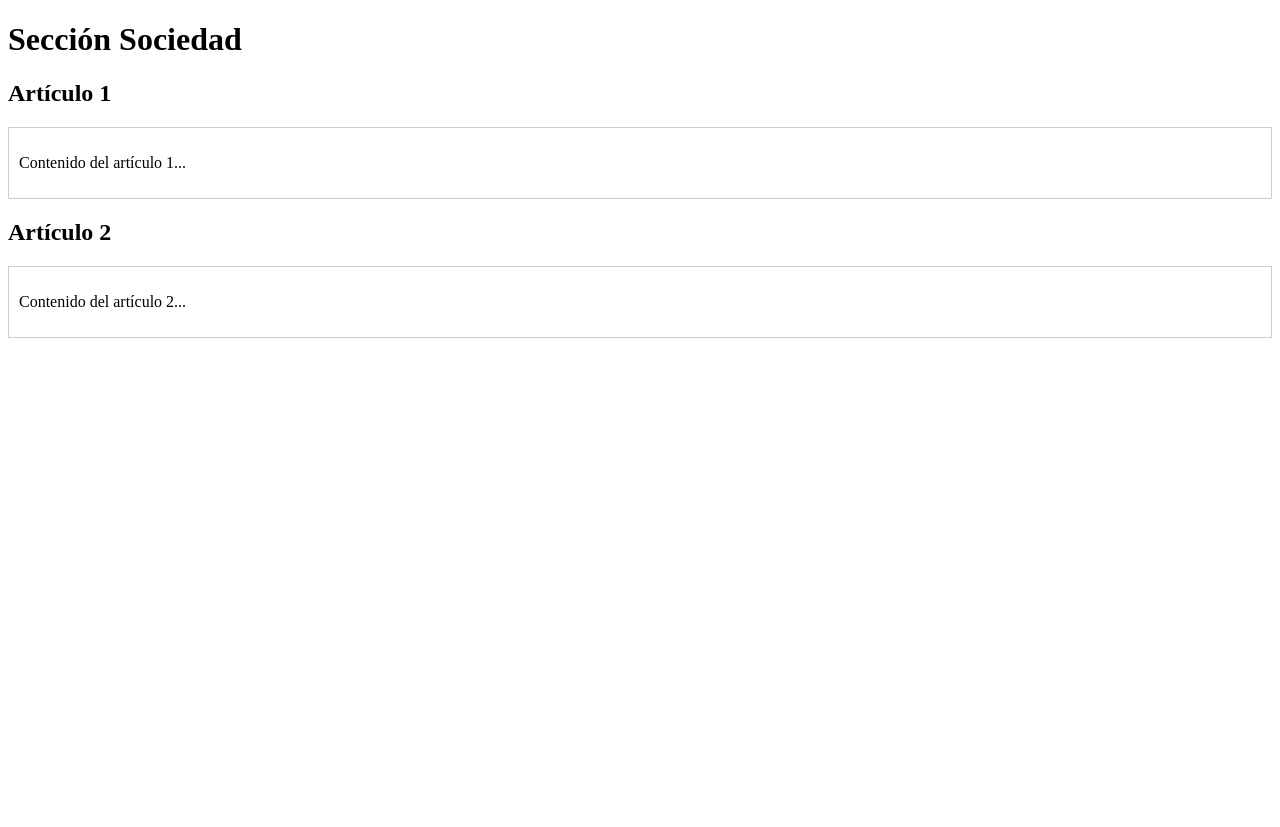
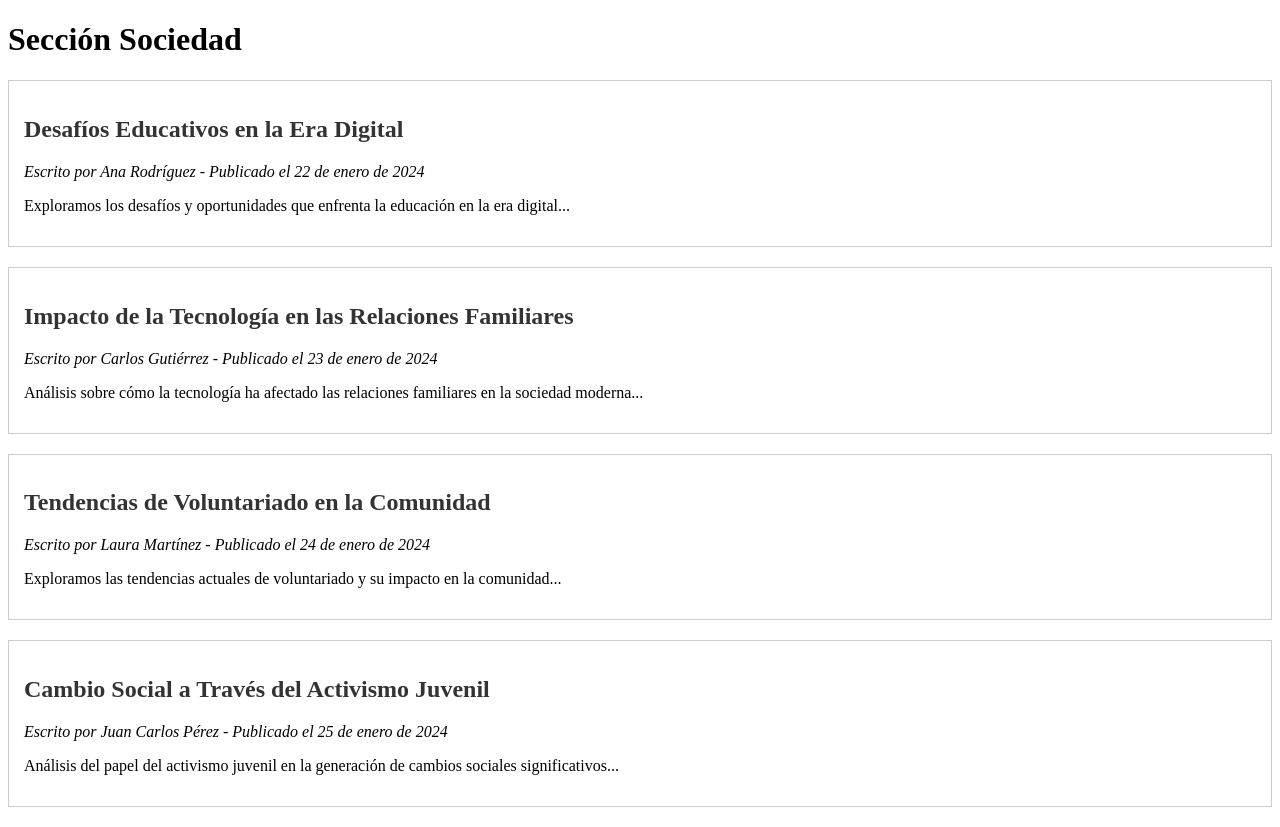
Before and after one commit to D1dix/Periodico, a plain HTML site: page sociedad.html in a window 1280 px wide. Before the commit the page ends 800 px from the top, so only its background shows below. Drawn offline with Linux system fonts and the light colour scheme.

Commit message:
sociedadad

```diff
--- a/sociedad.html
+++ b/sociedad.html
@@ -9,18 +9,28 @@
 
     <h1>Sección Sociedad</h1>
 
-    <article>
-        <h2>Artículo 1</h2>
-        <div style="border: 1px solid #ccc; padding: 10px; margin-bottom: 15px;">
-            <p>Contenido del artículo 1...</p>
-        </div>
+    <article style="border: 1px solid #ccc; padding: 15px; margin-bottom: 20px;">
+        <h2 style="color: #333;">Desafíos Educativos en la Era Digital</h2>
+        <p style="font-style: italic;">Escrito por Ana Rodríguez - Publicado el 22 de enero de 2024</p>
+        <p>Exploramos los desafíos y oportunidades que enfrenta la educación en la era digital...</p>
     </article>
 
-    <article>
-        <h2>Artículo 2</h2>
-        <div style="border: 1px solid #ccc; padding: 10px; margin-bottom: 15px;">
-            <p>Contenido del artículo 2...</p>
-        </div>
+    <article style="border: 1px solid #ccc; padding: 15px; margin-bottom: 20px;">
+        <h2 style="color: #333;">Impacto de la Tecnología en las Relaciones Familiares</h2>
+        <p style="font-style: italic;">Escrito por Carlos Gutiérrez - Publicado el 23 de enero de 2024</p>
+        <p>Análisis sobre cómo la tecnología ha afectado las relaciones familiares en la sociedad moderna...</p>
+    </article>
+
+    <article style="border: 1px solid #ccc; padding: 15px; margin-bottom: 20px;">
+        <h2 style="color: #333;">Tendencias de Voluntariado en la Comunidad</h2>
+        <p style="font-style: italic;">Escrito por Laura Martínez - Publicado el 24 de enero de 2024</p>
+        <p>Exploramos las tendencias actuales de voluntariado y su impacto en la comunidad...</p>
+    </article>
+
+    <article style="border: 1px solid #ccc; padding: 15px; margin-bottom: 20px;">
+        <h2 style="color: #333;">Cambio Social a Través del Activismo Juvenil</h2>
+        <p style="font-style: italic;">Escrito por Juan Carlos Pérez - Publicado el 25 de enero de 2024</p>
+        <p>Análisis del papel del activismo juvenil en la generación de cambios sociales significativos...</p>
     </article>
 
 </body>
```
